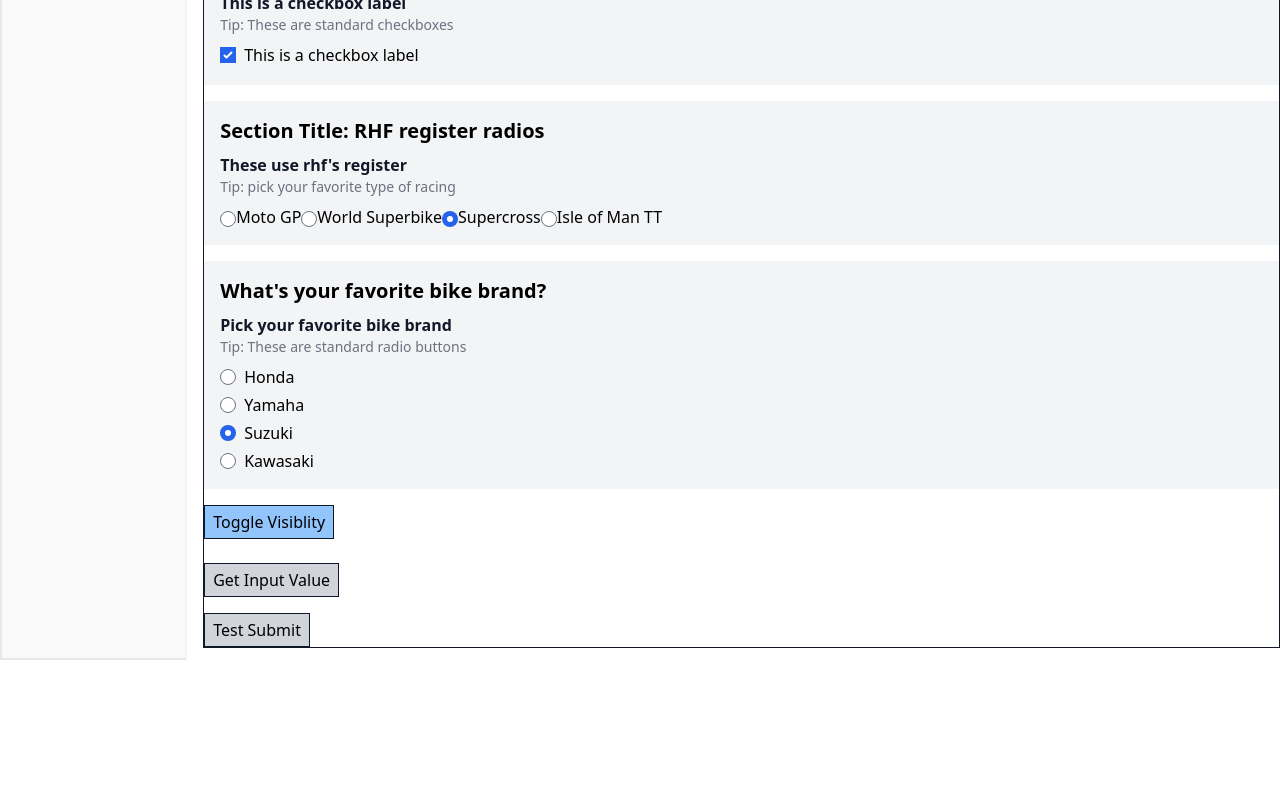
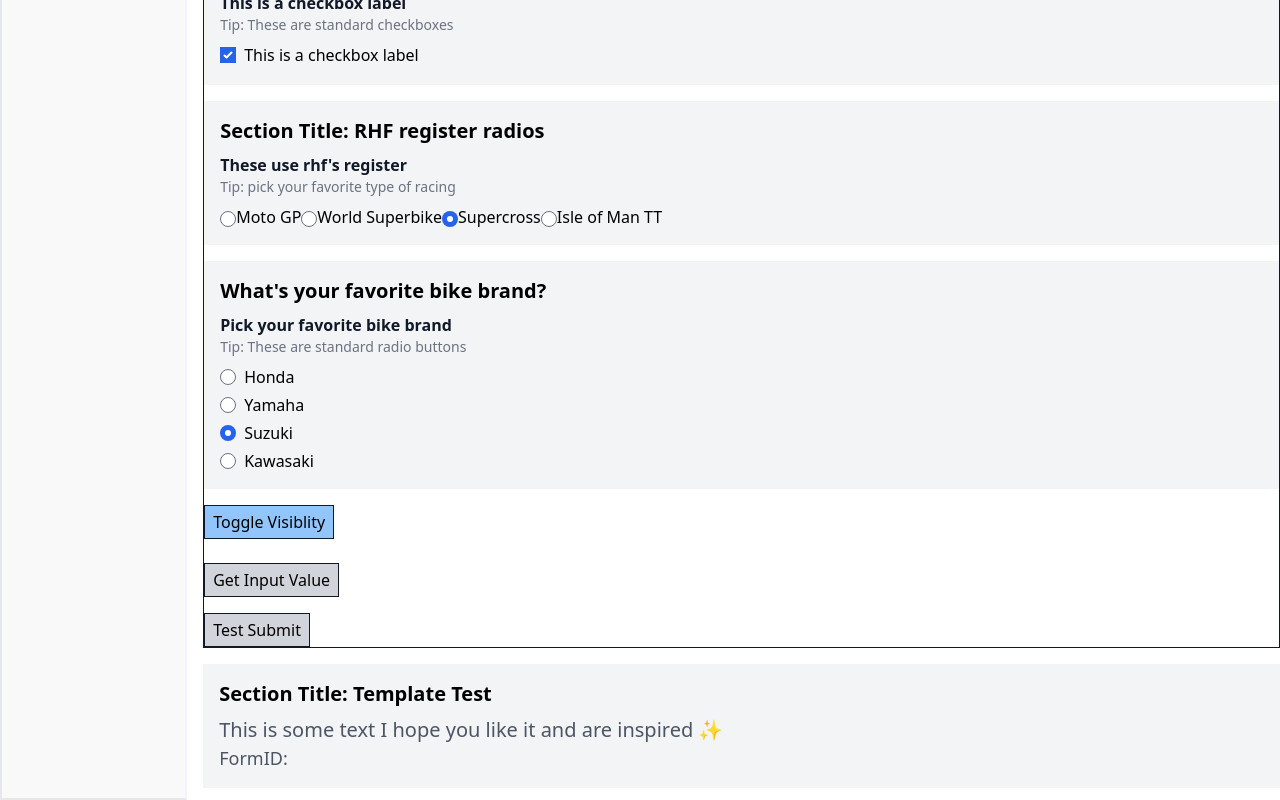
Before and after one commit to tayv/Project-Bubblegum, a Next.js app: page /forms/quiz-template in a window 1280 px wide. Shown: the part 1097-1897 px from the top of the page. Before the commit the page ends 1757 px from the top, so only its background shows below. Built offline with nearby package versions, Linux system fonts and the light colour scheme.

Commit message:
Fixed Paragraph condition bug (wasn't passing type prop)

```diff
--- a/components/atoms/checkbox.tsx
+++ b/components/atoms/checkbox.tsx
@@ -50,7 +50,7 @@ const Checkbox: FC<CheckboxProps> = forwardRef<HTMLInputElement, CheckboxProps>(
       </Label>
     </div>
 
-  )
+   )
   }
 )
 
--- a/components/controlled-wrappers/WrapperRadioGroup.tsx
+++ b/components/controlled-wrappers/WrapperRadioGroup.tsx
@@ -41,7 +41,6 @@ const WrapperRadioGroup: FC<LimitedRadioProps & RadioGroupProps> = ({
         name={name}
         render={({ field: {onChange, ...props} }) => (
           <>
-          {console.log("props: ", props)}
           <fieldset>
             <label htmlFor={name} className="block text-md font-bold text-gray-900">
               {groupLabel}
--- a/components/layout/Paragraph.tsx
+++ b/components/layout/Paragraph.tsx
@@ -10,10 +10,12 @@ export type ParagraphProps = {
 const Paragraph: FC<ParagraphProps> = ({
     text,
     size,
+    type = "primary",
     ...props
 }) => {
 
-    const renderParagraph = ({size, text, type}: ParagraphProps) => {
+    const renderParagraph = ({size, text, type, ...props}: ParagraphProps) => {
+      {console.log("type: ", type, type==="secondary")}
       switch (size) {
         case "small":
           return (type==="primary") && <p className="text-sm text-gray-600">{text}</p> || (type==="secondary") && <p className="text-sm text-gray-300">{text}</p>
@@ -31,7 +33,7 @@ const Paragraph: FC<ParagraphProps> = ({
 
   return (
     <>
-      { renderParagraph({size, text, ...props}) }
+      { renderParagraph({size, text, type, ...props}) }
     </>
   )
 }
--- /dev/null
+++ b/components/products/producta/TemplateGeneric.tsx
@@ -0,0 +1,25 @@
+import React, { FC, JSXElementConstructor } from 'react'
+import Paragraph from '@components/layout/Paragraph'
+
+export type TemplateProps = {
+  formID: string
+  formData: object
+}
+
+const TemplateGeneric: FC<TemplateProps> = (
+  {
+    formID,
+    formData,
+    ...props
+  }
+) => {
+
+  return (
+    <>
+      <Paragraph size="large" text="This is some text I hope you like it and are inspired ✨" />
+      <Paragraph size="standard" text="FormID: ">{formID}</Paragraph>
+    </>
+  )
+}
+
+export default TemplateGeneric
--- a/pages/forms/quiz-template.tsx
+++ b/pages/forms/quiz-template.tsx
@@ -11,6 +11,7 @@ import Section from '@components/layout/Section'
 import WrapperCheckbox from '@components/controlled-wrappers/WrapperCheckbox'
 import Tip from '@components/layout/Tip'
 import Label from '@components/layout/Label'
+import TemplateGeneric from '@components/products/producta/TemplateGeneric'
 
 // data for Breadcrumbs
 const crumbs = [
@@ -298,6 +299,16 @@ const QuizTemplate: FC = () => {
 
       </form>
 
+      { /*TEMPLATE TEST SECTION START --------------------------------------------- */}
+      <Section id="templateTest" style="standard">
+        <Heading text="Section Title: Template Test" size="h3" type="primary"/>
+        <TemplateGeneric formID="01" formData={ {input1: "some data" } } />
+
+      </Section>
+
+      { /*TEMPLATE TEST SECTION END --------------------------------------------- */}
+
+
     </LayoutContainerSide>
 
   </>
```
